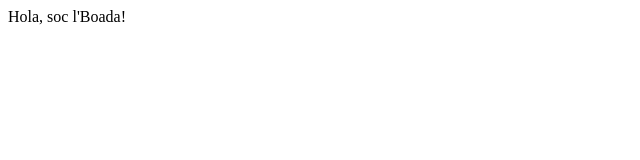
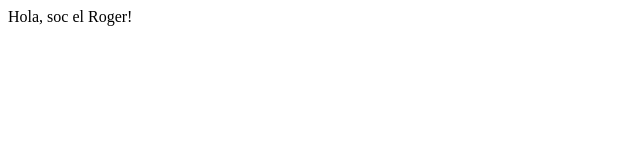
Before and after one commit to aroig3/Activitat2_Jenkins, a plain HTML site: page Index.html in a window 1280 px wide. Shown: the full height of the page, 0-640 px from the left. Drawn offline with Linux system fonts and the light colour scheme.

Commit message:
Update Index.html

```diff
--- a/Index.html
+++ b/Index.html
@@ -1,5 +1,5 @@
 <html>
 <boady>
-<p>Hola, soc l'Boada!</p>
+<p>Hola, soc el Roger!</p>
 </boady>
 </html>
```
